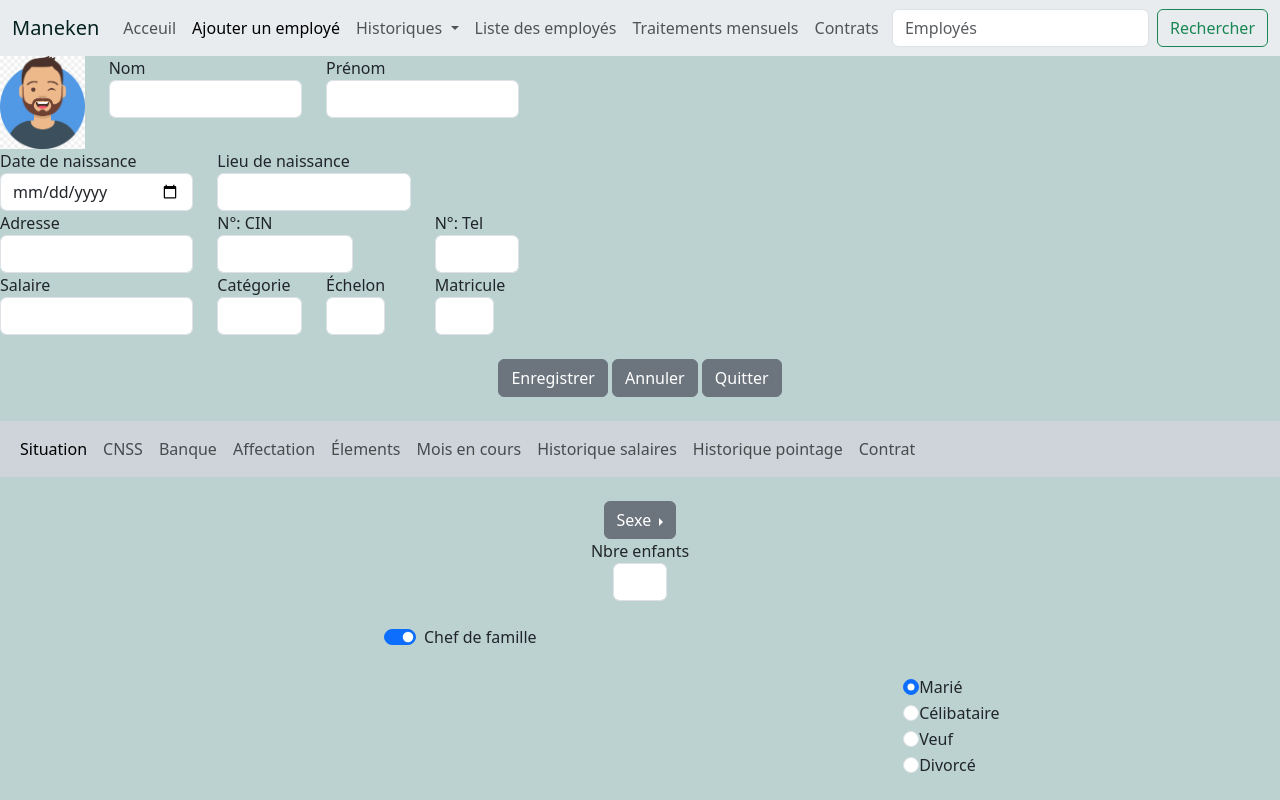
After one commit to Youssef-Dev-Code/PyPrj5, a Django app: a page that uses website/templates/Créer_Employé.html in a window 1280 px wide. The commit adds this page. Run offline with Django 4.2, Linux system fonts and the light colour scheme.

Commit message:
Situation page ready commit

```diff
--- a/Project/urls.py
+++ b/Project/urls.py
@@ -3,5 +3,5 @@ from django.urls import path, include
 
 urlpatterns = [
     path('admin/', admin.site.urls),
-    path(route='', view= include('website.website_urls'), name= 'index'),
+    path(route='', view= include('website.website_urls')),
 ]
--- a/static/css/index.css
+++ b/static/css/index.css
@@ -1,3 +1,35 @@
 body{
-    background-color: aqua !important;
+    background-color: rgb(187, 210, 209) !important;
 }
+
+.navbar-brand{
+    color: rgb(6, 35, 33) !important;
+}
+
+#Input-Echelon{
+    width: 70% !important;
+}
+#Input-Matricule{
+    width: 70% !important;
+}
+#Input-CIN{
+    width: 70% !important;
+}
+#Input-N-Enfants{
+    width: 50% !important;
+}
+#exampleRadios1{
+    margin-left: 70%;
+}
+#exampleRadios2{
+    margin-left: 70%;
+}
+#exampleRadios3{
+    margin-left: 70%;
+}
+#exampleRadios4{
+    margin-left: 70%;
+}
+#user-Face{
+    width: 100%;
+}
--- /dev/null
+++ b/website/templates/Créer_Employé.html
@@ -0,0 +1,226 @@
+<!DOCTYPE html>
+<html lang='en'>
+    <head>
+        <meta charset='UTF-8'>
+        <meta name='viewport' content='width=device-width, initial-scale=1.0'>
+        <!--My stylesheets-->
+        {% load static %}
+        <link rel="stylesheet" type="text/css" href="{% static 'css/index.css' %}">
+        <link rel="shortcut icon" type="image/x-icon" href="{% static 'Pictures/favicon.ico' %}">
+        <!--bootstrap-->
+        <link href='https://cdn.jsdelivr.net/npm/bootstrap@5.3.0/dist/css/bootstrap.min.css' rel='stylesheet' integrity='sha384-9ndCyUaIbzAi2FUVXJi0CjmCapSmO7SnpJef0486qhLnuZ2cdeRhO02iuK6FUUVM' crossorigin='anonymous'>
+        <script src='https://cdn.jsdelivr.net/npm/@popperjs/core@2.9.2/dist/umd/popper.min.js' ></script>
+        <script src='https://cdn.jsdelivr.net/npm/bootstrap@5.0.1/dist/js/bootstrap.min.js' integrity='sha384-Atwg2Pkwv9vp0ygtn1JAojH0nYbwNJLPhwyoVbhoPwBhjQPR5VtM2+xf0Uwh9KtT' crossorigin='anonymous'></script>
+        <title>Website</title>
+
+    </head>
+    <style>
+
+    </style>
+    <body>
+      <!--First nav bar-->
+        <nav class="navbar navbar-expand-lg bg-body-secondary">
+            <div class="container-fluid">
+              <a class="navbar-brand" href="#">Maneken</a>
+              <button class="navbar-toggler" type="button" data-bs-toggle="collapse" data-bs-target="#navbarSupportedContent" aria-controls="navbarSupportedContent" aria-expanded="false" aria-label="Toggle navigation">
+                <span class="navbar-toggler-icon"></span>
+              </button>
+              <div class="collapse navbar-collapse" id="navbarSupportedContent">
+                <ul class="navbar-nav me-auto mb-2 mb-lg-0">
+                  <li class="nav-item">
+                    <a class="nav-link" aria-current="page" href="http://127.0.0.1:8000">Acceuil</a>
+                  </li>
+                  <li class="nav-item">
+                    <a class="nav-link active" href="http://127.0.0.1:8000/Cr%C3%A9er_Employ%C3%A9/">Ajouter un employé</a>
+                  </li>
+                  <li class="nav-item dropdown">
+                    <a class="nav-link dropdown-toggle" href="#" role="button" data-bs-toggle="dropdown" aria-expanded="false">
+                      Historiques
+                    </a>
+                    <ul class="dropdown-menu">
+                      <li><a class="dropdown-item" href="#">Historique des salaires</a></li>
+                      <li><a class="dropdown-item" href="#">Historique des avances</a></li>
+                      <li><hr class="dropdown-divider"></li>
+                      <li><a class="dropdown-item" href="#">Historique des versements</a></li>
+                    </ul>
+                  </li>
+                  <li class="nav-item">
+                    <a class="nav-link" href="#">Liste des employés</a>
+                  </li>
+                  <li class="nav-item">
+                    <a class="nav-link" href="#">Traitements mensuels</a>
+                  </li>
+                  <li class="nav-item">
+                    <a class="nav-link" href="#">Contrats</a>
+                  </li>
+                </ul>
+                <form class="d-flex" role="search">
+                  <input class="form-control me-2" type="search" placeholder="Employés" aria-label="Search">
+                  <button class="btn btn-outline-success" type="submit">Rechercher</button>
+                </form>
+              </div>
+            </div>
+        </nav>
+        <!--Employee standard form-->
+        <form>
+          <div class="row">
+            <div class="col-lg-1">
+              <img src="/static/Pictures/User-Face.png" alt="userface" id="user-Face">
+            </div>
+            <div class="col-lg-2">
+              <label for="Input-Nom">Nom</label>
+              <input type="text" class="form-control" id="Input-Nom" maxlength="30">
+            </div>
+            <div class="col-lg-2">
+              <label for="Input-Prénom">Prénom</label>
+              <input type="text" class="form-control" id="Input-Prénom" maxlength="30">
+            </div>
+          </div>
+          <div class="row">
+            <div class="col-lg-2">
+              <label for="Input-Date-Naissance">Date de naissance</label>
+              <input type="date" class="form-control" id="Input-Date-Naissance">
+            </div>
+            <div class="col-lg-2">
+              <label for="Input-Lieu-Naissance">Lieu de naissance</label>
+              <input type="text" class="form-control" id="Input-Lieu-Naissance" maxlength="40">
+            </div>
+          </div>
+          <div class="row">
+            <div class="col-lg-2">
+              <label for="Input-Adresse">Adresse</label>
+              <input type="text" class="form-control" id="Input-Adresse" maxlength="60">
+            </div>
+            <div class="col-lg-2">
+              <label for="Input-CIN">N°: CIN</label>
+              <input type="number" class="form-control" id="Input-CIN" max="99999999">
+            </div>
+            <div class="col-lg-1">
+              <label for="Input-Tel">N°: Tel</label>
+              <input type="number" class="form-control" id="Input-Tel" max="99999999">
+            </div>
+          </div>
+          <div class="row">
+            <div class="col-lg-2">
+              <label for="Input-Salaire-Base">Salaire</label>
+              <input type="number" class="form-control" id="Input-Salaire-Base" min="0">
+            </div>
+            <div class="col-lg-1">
+              <label for="Input-Categorie">Catégorie</label>
+              <input type="number" class="form-control" id="Input-Categorie" max="20" min="0">
+            </div>
+            <div class="col-lg-1">
+              <label for="Input-Echelon">Échelon</label>
+              <input type="number" class="form-control" id="Input-Echelon" max="20" min="0">
+            </div>
+            <div class="col-lg-1">
+              <label for="Input-Matricule">Matricule</label>
+              <input type="number" class="form-control" id="Input-Matricule">
+            </div>
+          </div>
+          <br>
+          <center>
+            <button type="submit" class="btn btn-secondary">Enregistrer</button>
+          <button type="reset" class="btn btn-secondary">Annuler</button>
+          <button type="button" onclick="save_alert()" class="btn btn-secondary">Quitter</button> <!--Add alert for do you want to exit-->
+          </center>
+        </form>
+        <!------------------------------------->
+        <br>
+        <!--Second nav bar-->
+        <nav class="navbar navbar-expand-lg bg-dark-subtle">
+          <div class="container-fluid">
+            <button class="navbar-toggler" type="button" data-bs-toggle="collapse" data-bs-target="#navbarSupportedContent" aria-controls="navbarSupportedContent" aria-expanded="false" aria-label="Toggle navigation">
+              <span class="navbar-toggler-icon"></span>
+            </button>
+            <div class="collapse navbar-collapse" id="navbarSupportedContent">
+              <ul class="navbar-nav me-auto mb-2 mb-lg-0">
+                <li class="nav-item" id="emp-nav-item">
+                  <a class="nav-link active" href="#">Situation</a>
+                </li>
+                <li class="nav-item">
+                  <a class="nav-link" href="#">CNSS</a>
+                </li>
+                <li class="nav-item">
+                  <a class="nav-link" href="#">Banque</a>
+                </li>
+                <li class="nav-item">
+                  <a class="nav-link" href="#">Affectation</a>
+                </li>
+                <li class="nav-item">
+                  <a class="nav-link" href="#">Élements</a>
+                </li>
+                <li class="nav-item">
+                  <a class="nav-link" href="#">Mois en cours</a>
+                </li>
+                <li class="nav-item">
+                  <a class="nav-link" href="#">Historique salaires</a>
+                </li>
+                <li class="nav-item">
+                  <a class="nav-link" href="#">Historique pointage</a>
+                </li>
+                <li class="nav-item">
+                  <a class="nav-link" href="#">Contrat</a>
+                </li>
+              </ul>
+            </div>
+          </div>
+        </nav>
+        <!--Employee Situation form-->
+        <form>
+          <center>
+            <br>
+            <div class="col-lg-2">
+              <div class="btn-group dropend">
+                <button class="btn btn-secondary dropdown-toggle" type="button" id="dropdownMenuButton1" data-bs-toggle="dropdown" aria-expanded="false">
+                  Sexe
+                </button>
+                <ul class="dropdown-menu" aria-labelledby="dropdownMenuButton1">
+                  <li><a class="dropdown-item" href="#">Homme</a></li>
+                  <li><a class="dropdown-item" href="#">Femme</a></li>
+                </ul>
+              </div>
+            </div>
+            <div class="col-lg-1">
+              <label for="Input-N-Enfants">Nbre enfants</label>
+              <input type="number" class="form-control" id="Input-N-Enfants" max="10" min="0">
+            </div>
+          </center>
+            <br>
+            <div class="form-check form-switch" style="margin-left: 30%;">
+              <input class="form-check-input" type="checkbox" role="switch" id="flexSwitchCheckChecked" checked>
+              <label class="form-check-label" for="flexSwitchCheckChecked">Chef de famille</label>
+            </div>
+            <br>
+            <div class="form-check">
+              <input class="form-check-input" type="radio" name="exampleRadios" id="exampleRadios1" value="option1" checked>
+              <label class="form-check-label" for="exampleRadios1">
+                Marié
+              </label>
+            </div>
+            <div class="form-check">
+              <input class="form-check-input" type="radio" name="exampleRadios" id="exampleRadios2" value="option2">
+              <label class="form-check-label" for="exampleRadios2">
+                Célibataire
+              </label>
+            </div>
+            <div class="form-check">
+              <input class="form-check-input" type="radio" name="exampleRadios" id="exampleRadios3" value="option3">
+              <label class="form-check-label" for="exampleRadios3">
+                Veuf
+              </label>
+            </div>
+            <div class="form-check">
+              <input class="form-check-input" type="radio" name="exampleRadios" id="exampleRadios4" value="option4">
+              <label class="form-check-label" for="exampleRadios4">
+                Divorcé
+              </label>
+            </div>
+        </form>
+      </body>
+      <script>
+        function save_alert(){
+          window.alert("Are you sure you want to exit without saving?")
+        }
+      </script>
+</html>
--- a/website/views.py
+++ b/website/views.py
@@ -6,3 +6,7 @@ from .models import *
 def index(request):
     context = dict()
     return render(request=request, template_name= "index.html", context= context)
+
+def Créer_Employé(request):
+    context = dict()
+    return  render(request=request, template_name= "Créer_Employé.html", context= context)
--- a/website/website_urls.py
+++ b/website/website_urls.py
@@ -2,4 +2,5 @@ from django.urls import path
 from .views import *
 urlpatterns = [
     path(route="", view= index, name="index"),
+    path(route="Créer_Employé/", view= Créer_Employé, name="Emp_Créer")
 ]
```
Also changed, not shown: website/templates/index.html (+19 -13 lines), static/Pictures/User-Face.png (added), static/Pictures/favicon.ico (added), static/js/index.js (added).
